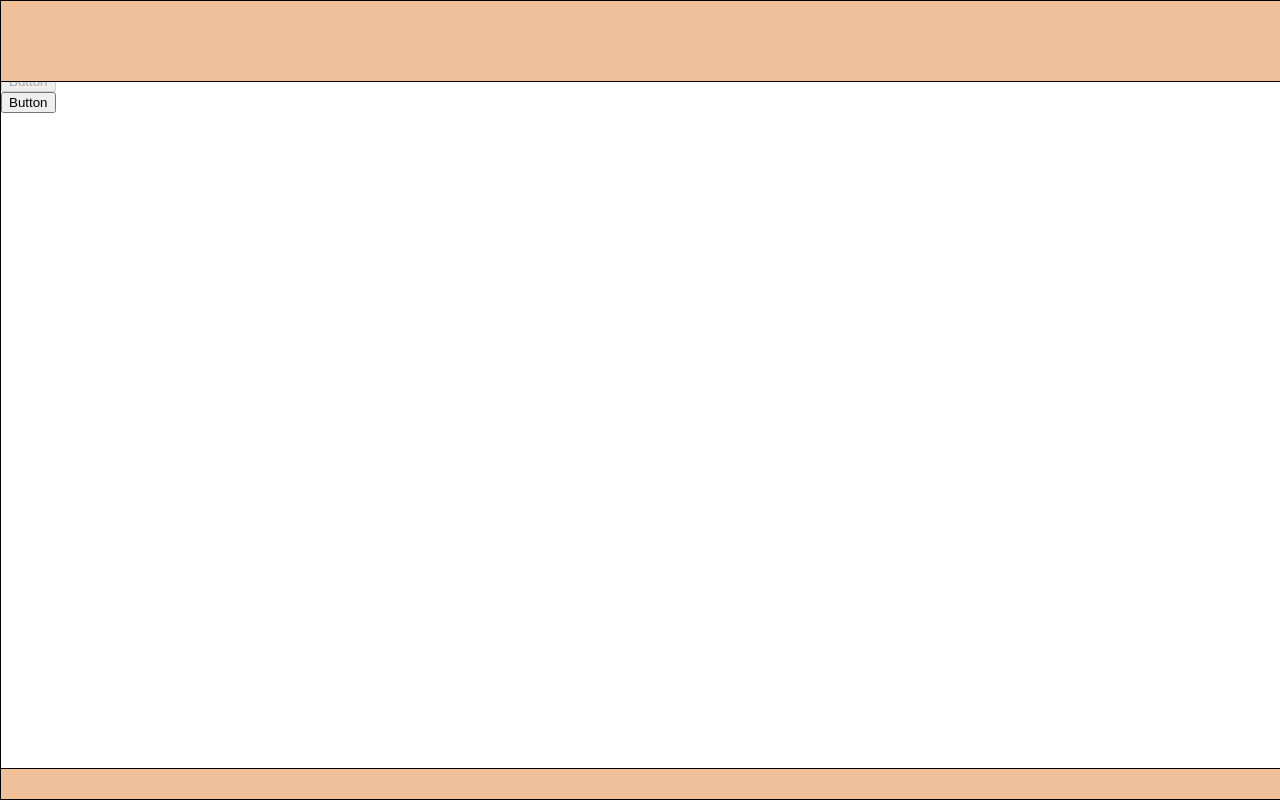
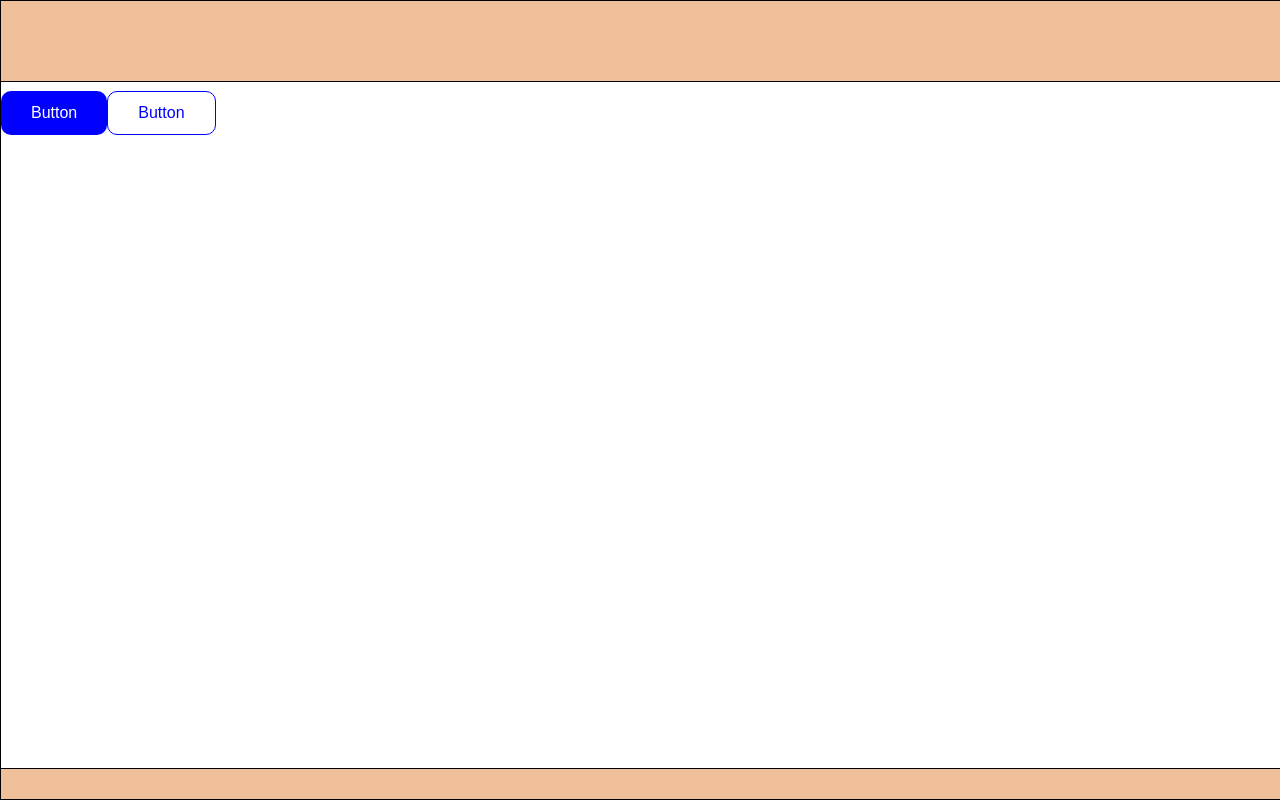
Before and after one commit to deiabasile/mtltrip-react-project, a React (Create React App) app in the folder mtltrip/: page / in a window 1280 px wide. Built offline with nearby package versions, Linux system fonts and the light colour scheme.

Commit message:
Implementation primary & secondary buttons

```diff
--- a/mtltrip/src/components/button/Button.module.scss
+++ b/mtltrip/src/components/button/Button.module.scss
@@ -1,3 +1,65 @@
-.container {
-  display: flex;
+.primary {
+  background-color: blue;
+  border: 1px solid white;
+  border-radius: 10px;
+  border: none;
+  color: white;
+  cursor: pointer;
+  font-size: 16px;
+  height: 44px;
+  margin-top: 20px;
+  padding: 10px 30px;
+  text-align: center;
+  text-decoration: none;
+  max-width: 1440px;
+
+  &:hover {
+    background-color: white;
+    border: 1px solid blue;
+    color: blue;
+  }
+
+  @media screen and (max-width: 1020px) and (min-width: 768px) {
+    height: 36px;
+    font-size: 12px;
+    padding: 8px 20px;
+  }
+
+  @media screen and (max-width: 767px) {
+    height: 32px;
+    font-size: 10px;
+    padding: 6px 16px;
+  }
 }
+
+.secondary {
+  margin-top: 20px;
+  height: 44px;
+  font-size: 16px;
+  padding: 10px 30px;
+  cursor: pointer;
+  text-align: center;
+  text-decoration: none;
+  border-radius: 10px;
+  border: 1px solid blue;
+  color: blue;
+  background-color: white;
+  max-width: 1440px;
+
+  &:hover {
+    background-color: blue;
+    color: white;
+  }
+
+  @media screen and (max-width: 1020px) and (min-width: 768px) {
+    height: 36px;
+    font-size: 12px;
+    padding: 8px 20px;
+  }
+
+  @media screen and (max-width: 767px) {
+    height: 32px;
+    font-size: 10px;
+    padding: 6px 16px;
+  }
+}
--- a/mtltrip/src/components/button/index.jsx
+++ b/mtltrip/src/components/button/index.jsx
@@ -1,16 +1,17 @@
 import React from "react";
+
+// Styles
 import classes from "./Button.module.scss";
 
 function Button({ name, id, onButtonClick, label, type, isDisabled }) {
-  console.log("test type", type);
   return (
     <button
-      className={classes.container}
+      className={type === "primary" ? classes.primary : classes.secondary}
+      disabled={isDisabled}
+      id={id}
       name={name}
-      id={id}
       onClick={onButtonClick}
       type="button"
-      disabled={isDisabled}
     >
       {label}
     </button>
```
Also changed, not shown: mtltrip/src/components/header/header.jsx (deleted), mtltrip/src/components/header/header.module.scss (deleted).
